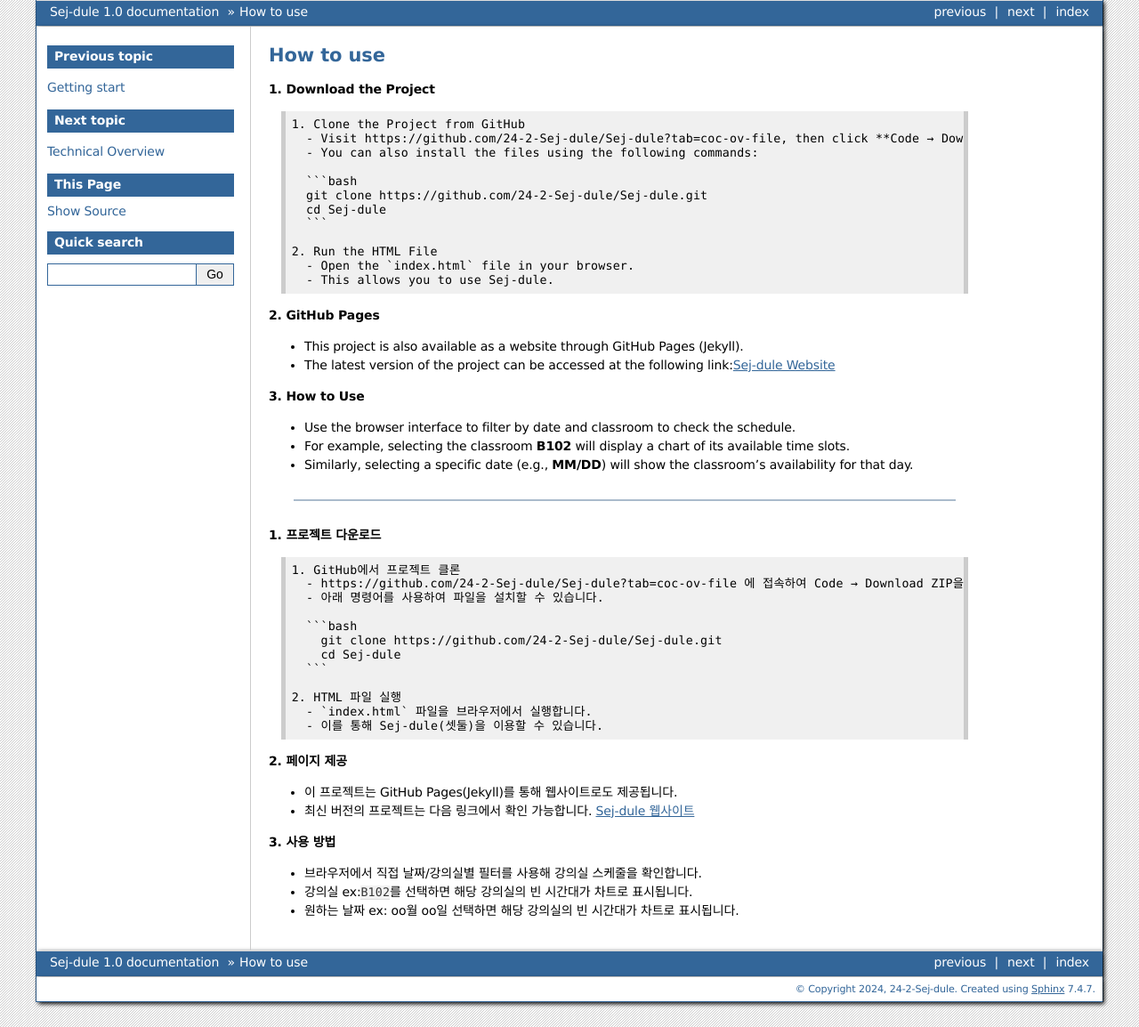
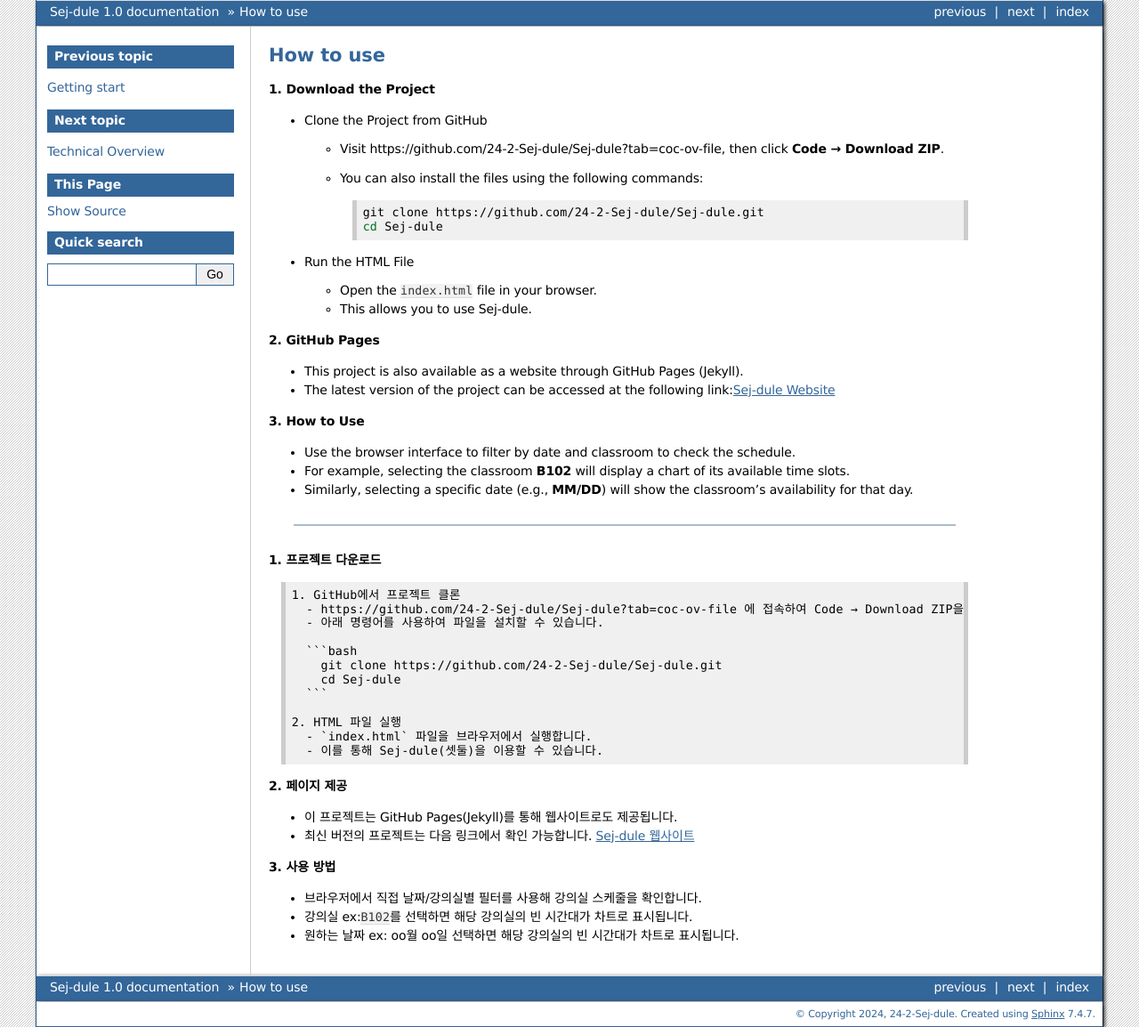
Before and after one commit to 24-2-Sej-dule/Sej-dule, a Sphinx documentation site: the page built from docs/source/How_to_use.md, in a window 1280 px wide. Shown: the whole page at 89% size. Built offline with Sphinx 7.4.7, drawn with Linux system fonts in a browser that asks for light colours.

````diff
--- a/docs/source/How_to_use.md
+++ b/docs/source/How_to_use.md
@@ -2,18 +2,19 @@
 
 **1. Download the Project**
 
-    1. Clone the Project from GitHub
-      - Visit https://github.com/24-2-Sej-dule/Sej-dule?tab=coc-ov-file, then click **Code → Download ZIP**.
-      - You can also install the files using the following commands:
+- Clone the Project from GitHub
 
-      ```bash
-      git clone https://github.com/24-2-Sej-dule/Sej-dule.git
-      cd Sej-dule
-      ```
+  - Visit https://github.com/24-2-Sej-dule/Sej-dule?tab=coc-ov-file, then click **Code → Download ZIP**.
+  - You can also install the files using the following commands:
 
-    2. Run the HTML File
-      - Open the `index.html` file in your browser.
-      - This allows you to use Sej-dule.
+    ```bash
+    git clone https://github.com/24-2-Sej-dule/Sej-dule.git
+    cd Sej-dule
+    ```
+
+- Run the HTML File
+  - Open the `index.html` file in your browser.
+  - This allows you to use Sej-dule.
 
 **2. GitHub Pages**
 
````
Also changed, not shown: docs/source/Getting_start.md (+2 -2 lines).
